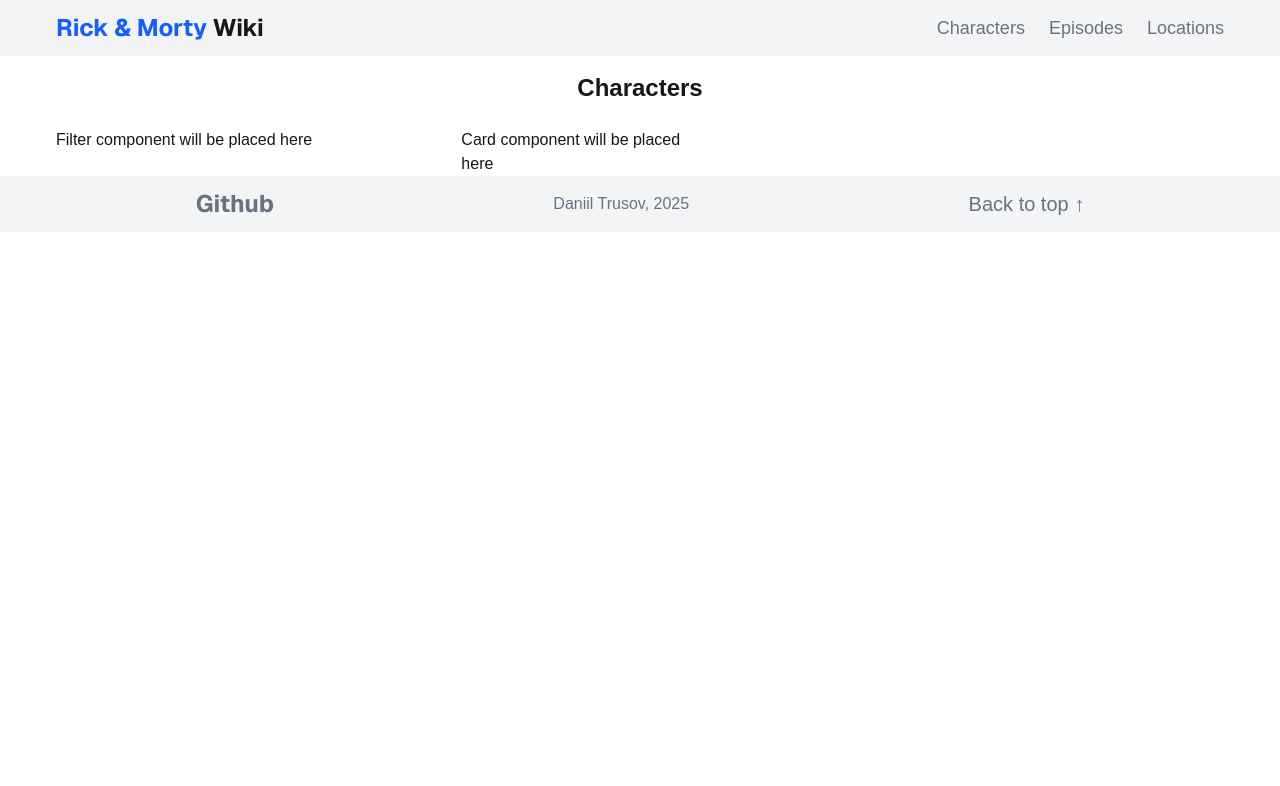
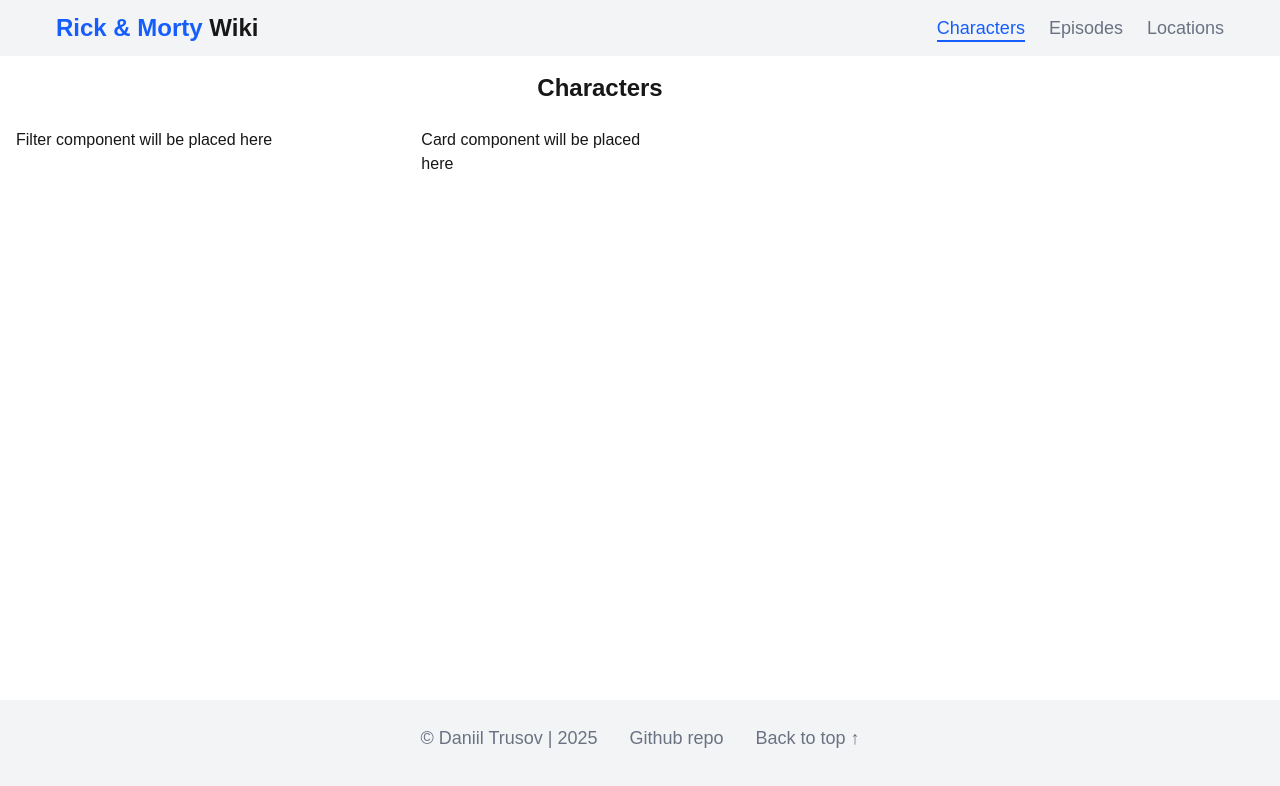
Before and after one commit to daniil-trusov/rick-and-morty-wiki, a Next.js app: page / in a window 1280 px wide. Shown: the top 786 px of the page. Built offline with nearby package versions, Linux system fonts and the light colour scheme.

Commit message:
Header and Footer fixes and improvements

```diff
--- a/src/app/layout.tsx
+++ b/src/app/layout.tsx
@@ -1,19 +1,8 @@
 import type { Metadata } from "next";
-import { Geist, Geist_Mono } from "next/font/google";
 import "./globals.css";
 
 import Header from "@/components/Header/Header";
 import Footer from "@/components/Footer/Footer";
-
-const geistSans = Geist({
-  variable: "--font-geist-sans",
-  subsets: ["latin"],
-});
-
-const geistMono = Geist_Mono({
-  variable: "--font-geist-mono",
-  subsets: ["latin"],
-});
 
 export const metadata: Metadata = {
   title: "Rick & Morty Wiki",
@@ -27,11 +16,9 @@
 }>) {
   return (
     <html lang="en">
-      <body
-        className={`${geistSans.variable} ${geistMono.variable} antialiased`}
-      >
+      <body className="flex min-h-screen flex-col antialiased">
         <Header />
-        <main className="mx-auto max-w-[1200px] min-w-[320px] px-4">
+        <main className="max-w-[1200px] min-w-[320px] flex-grow px-4">
           {children}
         </main>
 
--- a/src/components/Footer/Footer.tsx
+++ b/src/components/Footer/Footer.tsx
@@ -3,25 +3,25 @@
 
 export default function Footer() {
   return (
-    <footer className="mb-4 w-full bg-gray-100">
+    <footer className="mt-8 w-full bg-gray-100 px-4 pt-6 pb-12">
       <div
         aria-label="Footer navigation"
-        className="mx-auto flex max-w-[1200px] items-center justify-around px-4 py-3 text-gray-500"
+        className="mx-auto flex max-w-[1200px] flex-col items-center justify-center gap-x-8 gap-y-4 text-center text-lg text-gray-500 md:flex-row"
       >
+        <span>© Daniil Trusov | 2025</span>
+
         <Link
-          className="font-sans text-2xl font-bold hover:text-gray-700 hover:underline"
+          className="hover:text-gray-700 hover:underline"
           href="https://github.com/daniil-trusov/rick-and-morty-wiki"
           target="_blank"
           rel="noopener noreferrer"
         >
-          Github
+          Github repo
         </Link>
 
-        <span>Daniil Trusov, 2025</span>
-
         <button
-          className="text-xl hover:text-gray-700"
-          onClick={() => {}}
+          className="hover:text-gray-700"
+          onClick={() => window.scrollTo({ top: 0, behavior: "smooth" })}
           aria-label="Back to top"
         >
           Back to top ↑
--- a/src/components/Header/Header.tsx
+++ b/src/components/Header/Header.tsx
@@ -1,5 +1,6 @@
 "use client";
 import Link from "next/link";
+import { usePathname } from "next/navigation";
 import { useState } from "react";
 
 const pageLinks = [
@@ -10,12 +11,14 @@
 
 export default function Header() {
   const [isOpen, setIsOpen] = useState(false);
+  const pathname = usePathname();
+  console.log(pathname);
 
   return (
     <header className="mb-4 w-full bg-gray-100">
       <nav
         aria-label="Main navigation"
-        className="mx-auto flex max-w-[1200px] items-center justify-between px-4 py-3"
+        className="mx-auto flex max-w-[1200px] flex-wrap items-center justify-between px-4 py-3 lg:flex-nowrap"
       >
         <Link className="font-sans text-2xl font-bold" href="/">
           <span className="text-blue-600">Rick & Morty</span> Wiki
@@ -31,14 +34,18 @@
         </button>
 
         <div
-          className={`${isOpen ? "block" : "hidden"} w-full lg:flex lg:w-auto lg:items-center`}
+          className={`overflow-hidden transition-[max-height,opacity] duration-500 ease-in-out ${isOpen ? "max-h-96 opacity-100" : "max-h-0 opacity-0"} w-full lg:flex lg:max-h-full lg:w-auto lg:items-center lg:opacity-100`} //{`${isOpen ? "block" : "hidden"} w-full lg:flex lg:w-auto lg:items-center`}
         >
           <ul className="mt-4 flex flex-col text-lg text-gray-500 lg:mt-0 lg:flex-row lg:gap-6">
             {pageLinks.map(({ name, link }) => (
               <li key={name}>
                 <Link
                   href={link}
-                  className="transition-colors duration-200 hover:text-gray-700 hover:underline"
+                  className={`transition-colors duration-200 ${
+                    pathname === link
+                      ? "pointer-events-none border-b-2 border-blue-600 pb-0.5 text-blue-600"
+                      : "text-gray-500 hover:text-gray-700"
+                  }`}
                 >
                   {name}
                 </Link>
```
